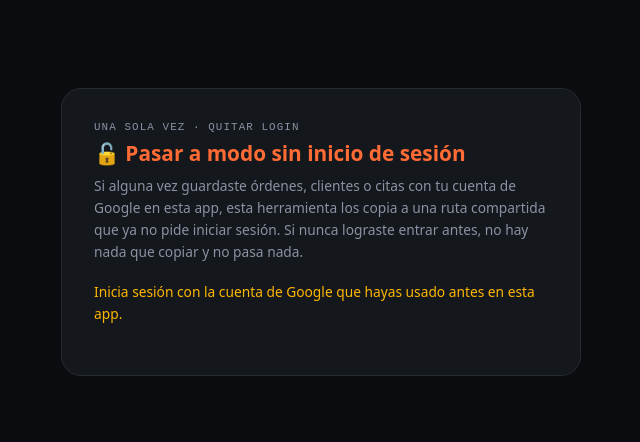
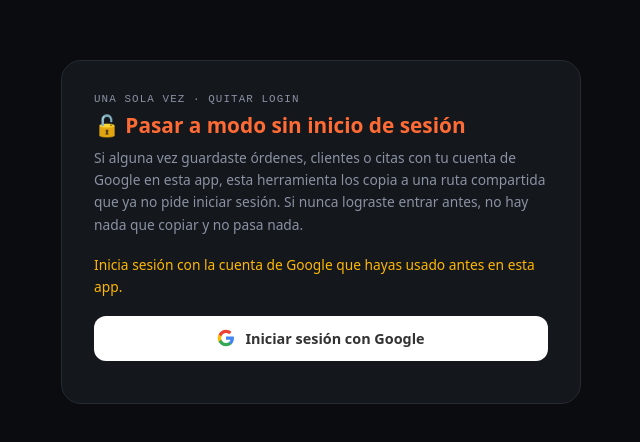
Before and after one commit to anngeldb-del/Alarmas-reset-pro2, a plain HTML site: page migrar-compartido.html in a window 1280 px wide. Shown: the part 168-610 px from the top of the page, without its empty margins (319-959 px from the left). Drawn offline with Linux system fonts and the light colour scheme; no server answers.

Commit message:
Arreglar botón de login que no aparecía en migrar-compartido.html
El botón "Iniciar sesión con Google" en migrar-compartido.html solo se
volvía visible dentro del callback onAuthStateChanged, que es
asíncrono y puede ser lento o quedarse colgado en algunas redes. Hasta
que ese callback se disparaba, #login-section permanecía con el valor
por defecto de su CSS (display:none), por lo que los usuarios veían el
texto de la página pero ningún botón, sin nada en qué tocar.

Arreglo: ahora se llama a
document.getElementById('login-section').style.display = 'block'
inmediatamente después de inicializar Firebase Auth, de modo que el
botón queda visible de inmediato sin importar cuánto tarde la
verificación del estado de sesión. Esto refleja cómo la herramienta
hermana migrar-compartido.html del repositorio HDcredit1.2 ya maneja
esto (llama a la línea equivalente de forma síncrona en su función
boot()).

```diff
--- a/migrar-compartido.html
+++ b/migrar-compartido.html
@@ -69,6 +69,9 @@ const db = getFirestore(app);
 const auth = getAuth(app);
 const provider = new GoogleAuthProvider();
 let currentUser = null;
+// Mostrar el botón de inmediato, sin esperar a que Firebase confirme el
+// estado de sesión (esa confirmación puede tardar o no llegar en algunas redes)
+document.getElementById('login-section').style.display = 'block';
 
 function log(msg, type = 'info') {
   const el = document.getElementById('log');
```
